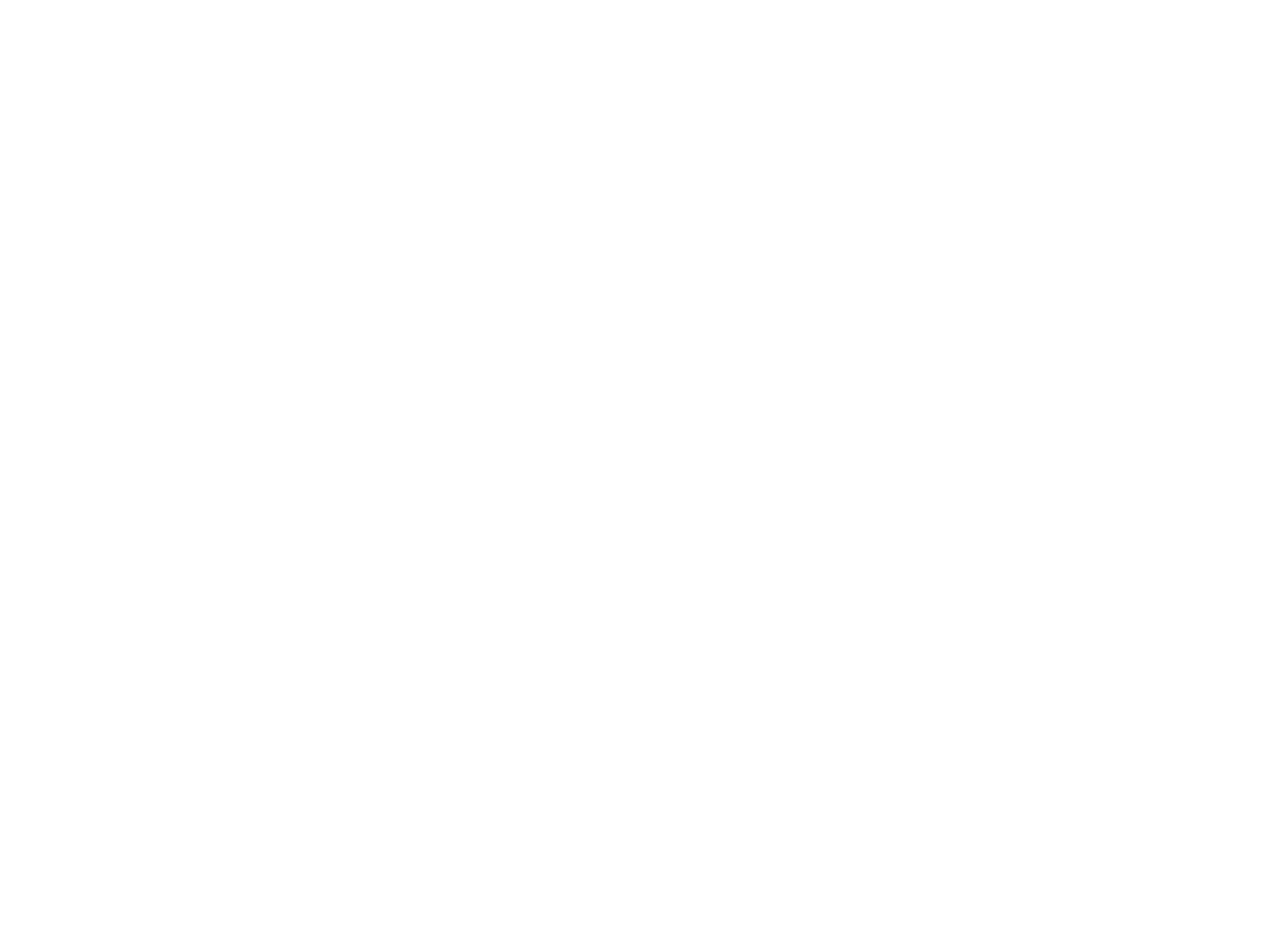
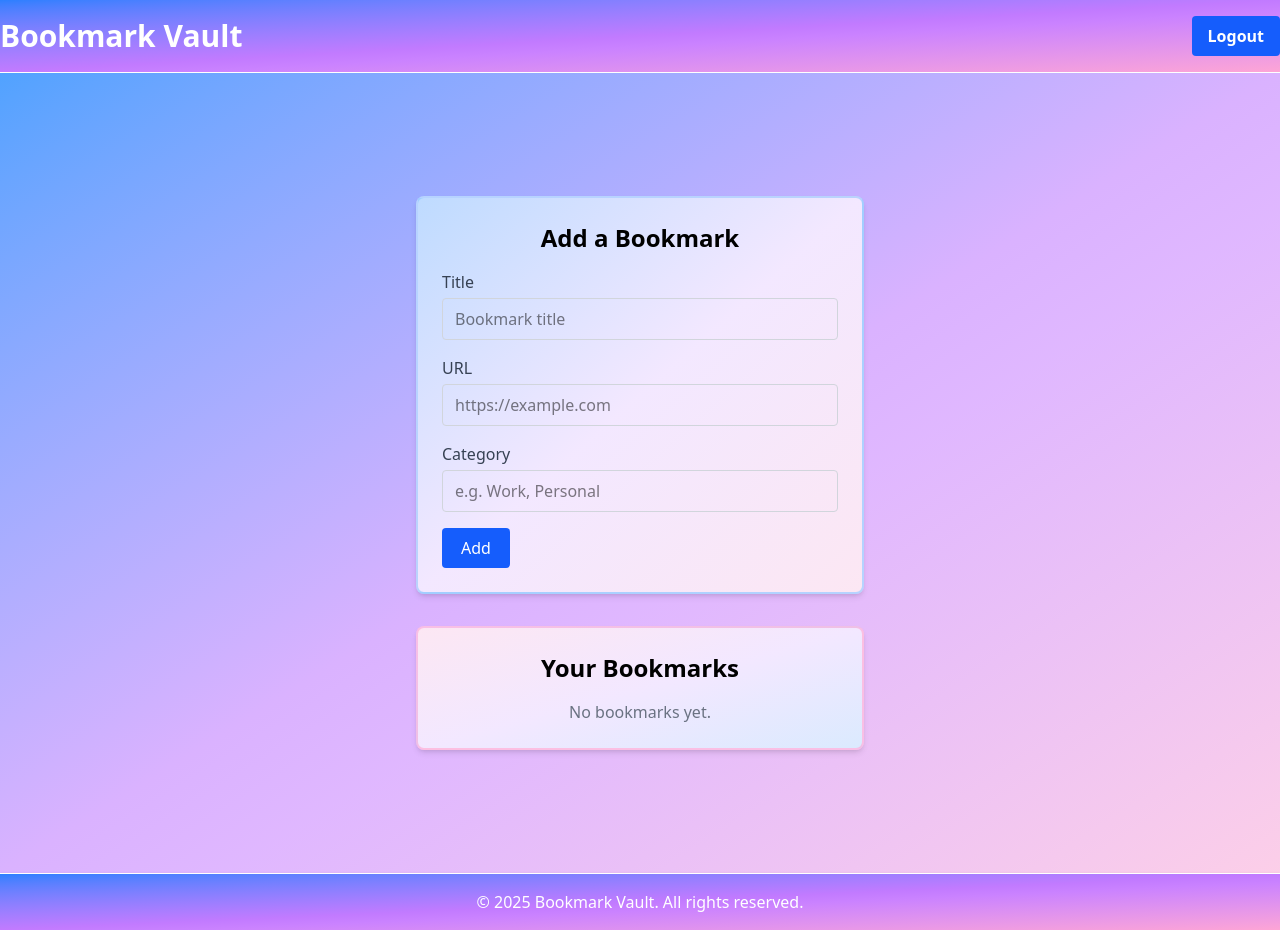
Before and after one commit to DarkkkSoul/Bookmark-Vault, a React (Vite) app in the folder frontend/: page /home in a window 1280 px wide. Before the commit this address had no page. Before the commit the page ends 800 px from the top, so only its background shows below. Built offline with nearby package versions, Linux system fonts and the light colour scheme.

Commit message:
frontend using ai

```diff
--- a/frontend/src/main.jsx
+++ b/frontend/src/main.jsx
@@ -6,6 +6,7 @@
 import Layout from './pages/Layout.jsx'
 import SignUp from './pages/authentication/SignUp.jsx'
 import LogIn from './pages/authentication/LogIn.jsx'
+import Home from './pages/Home.jsx'
 
 createRoot(document.getElementById('root')).render(
    <BrowserRouter>
@@ -13,6 +14,7 @@
          <Route path='/' element={<Layout/>}>
             <Route path='/signup' element={<SignUp/>}/>
             <Route path='/login' element={<LogIn/>}/>
+            <Route path='/home' element={<Home/>}/>
          </Route>
       </Routes>
    </BrowserRouter>
--- /dev/null
+++ b/frontend/src/pages/Home.jsx
@@ -0,0 +1,78 @@
+import React from "react";
+
+function Home() {
+  return (
+    <div className="min-h-screen flex flex-col justify-between items-center bg-gradient-to-br from-blue-400 via-purple-300 to-pink-200">
+      {/* Main Content */}
+      <main className="flex flex-col items-center w-full flex-1 justify-center py-8">
+        {/* Input Section */}
+        <section className="w-full max-w-md bg-gradient-to-br from-blue-200 via-purple-100 to-pink-100 rounded-lg shadow-md p-6 mb-8 border-2 border-blue-300/60">
+          <h3 className="text-2xl font-semibold mb-4 text-center">
+            Add a Bookmark
+          </h3>
+          <form className="space-y-4">
+            <div>
+              <label
+                htmlFor="title"
+                className="block text-md font-medium text-gray-700 mb-1"
+              >
+                Title
+              </label>
+              <input
+                type="text"
+                id="title"
+                className="w-full px-3 py-2 border border-gray-300 rounded focus:outline-none focus:ring-2 focus:ring-blue-500"
+                placeholder="Bookmark title"
+              />
+            </div>
+            <div>
+              <label
+                htmlFor="url"
+                className="block text-md font-medium text-gray-700 mb-1"
+              >
+                URL
+              </label>
+              <input
+                type="url"
+                id="url"
+                className="w-full px-3 py-2 border border-gray-300 rounded focus:outline-none focus:ring-2 focus:ring-blue-500"
+                placeholder="https://example.com"
+              />
+            </div>
+            <div>
+              <label
+                htmlFor="category"
+                className="block text-md font-medium text-gray-700 mb-1"
+              >
+                Category
+              </label>
+              <input
+                type="text"
+                id="category"
+                className="w-full px-3 py-2 border border-gray-300 rounded focus:outline-none focus:ring-2 focus:ring-blue-500"
+                placeholder="e.g. Work, Personal"
+              />
+            </div>
+            <button
+              type="submit"
+              className="w-17 py-2 px-4 bg-blue-600 text-white rounded hover:bg-blue-700 transition-colors"
+            >
+              Add
+            </button>
+          </form>
+        </section>
+
+        {/* Display Section */}
+        <section className="w-full max-w-md bg-gradient-to-br from-pink-100 via-purple-100 to-blue-100 rounded-lg shadow-md p-6 border-2 border-pink-300/60">
+          <h2 className="text-2xl font-semibold mb-4 text-center">
+            Your Bookmarks
+          </h2>
+          {/* Placeholder for bookmarks list */}
+          <div className="text-gray-500 text-center">No bookmarks yet.</div>
+        </section>
+      </main>
+    </div>
+  );
+}
+
+export default Home;
--- a/frontend/src/pages/body/Footer.jsx
+++ b/frontend/src/pages/body/Footer.jsx
@@ -2,8 +2,8 @@
 
 function Footer() {
   return (
-    <footer className="bg-gray-800 py-4 fixed bottom-0 left-0 w-full">
-      <div className="container mx-auto text-center text-gray-300">
+    <footer className="bg-gradient-to-br from-blue-500 via-purple-400 to-pink-300 py-4 w-full shadow border-t-1 border-t-white">
+      <div className="container mx-auto text-center text-white">
         <p>&copy; 2025 Bookmark Vault. All rights reserved.</p>
       </div>
     </footer>
--- a/frontend/src/pages/body/Header.jsx
+++ b/frontend/src/pages/body/Header.jsx
@@ -2,30 +2,11 @@
 
 function Header() {
   return (
-    <nav className="bg-gray-800 py-4">
+    <nav className="bg-gradient-to-br from-blue-500 via-purple-400 to-pink-300 py-4 shadow border-b-1 border-b-white">
       <div className="container mx-auto flex justify-between items-center">
         <h1 className="text-3xl font-bold text-white">Bookmark Vault</h1>
-        <ul className="flex items-center space-x-4">
-          <li>
-            <a
-              href="#"
-              className="text-gray-300 hover:text-white transition duration-300"
-            >
-              Show Bookmarks
-            </a>
-          </li>
-          <li>
-            <a
-              href="#"
-              className="text-gray-300 hover:text-white transition duration-300"
-            >
-              Create Bookmark
-            </a>
-          </li>
-        </ul>
         <div className="flex items-center space-x-4">
-          <span className="text-gray-300">Username</span>
-          <button className="bg-gray-600 hover:bg-gray-700 text-white font-bold py-2 px-4 rounded">
+          <button className="bg-blue-600 hover:bg-blue-700 text-white font-bold py-2 px-4 rounded">
             Logout
           </button>
         </div>
```
